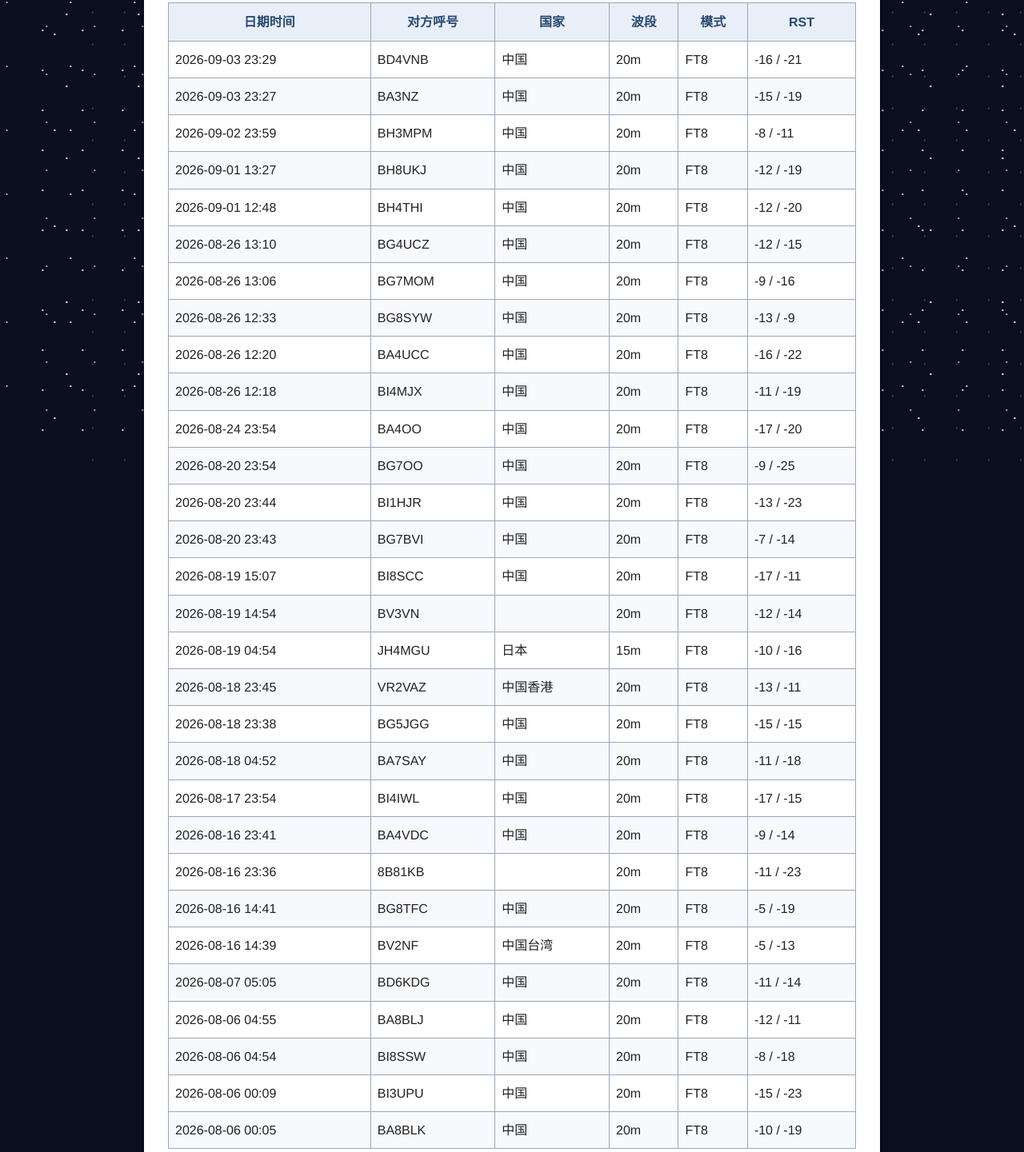
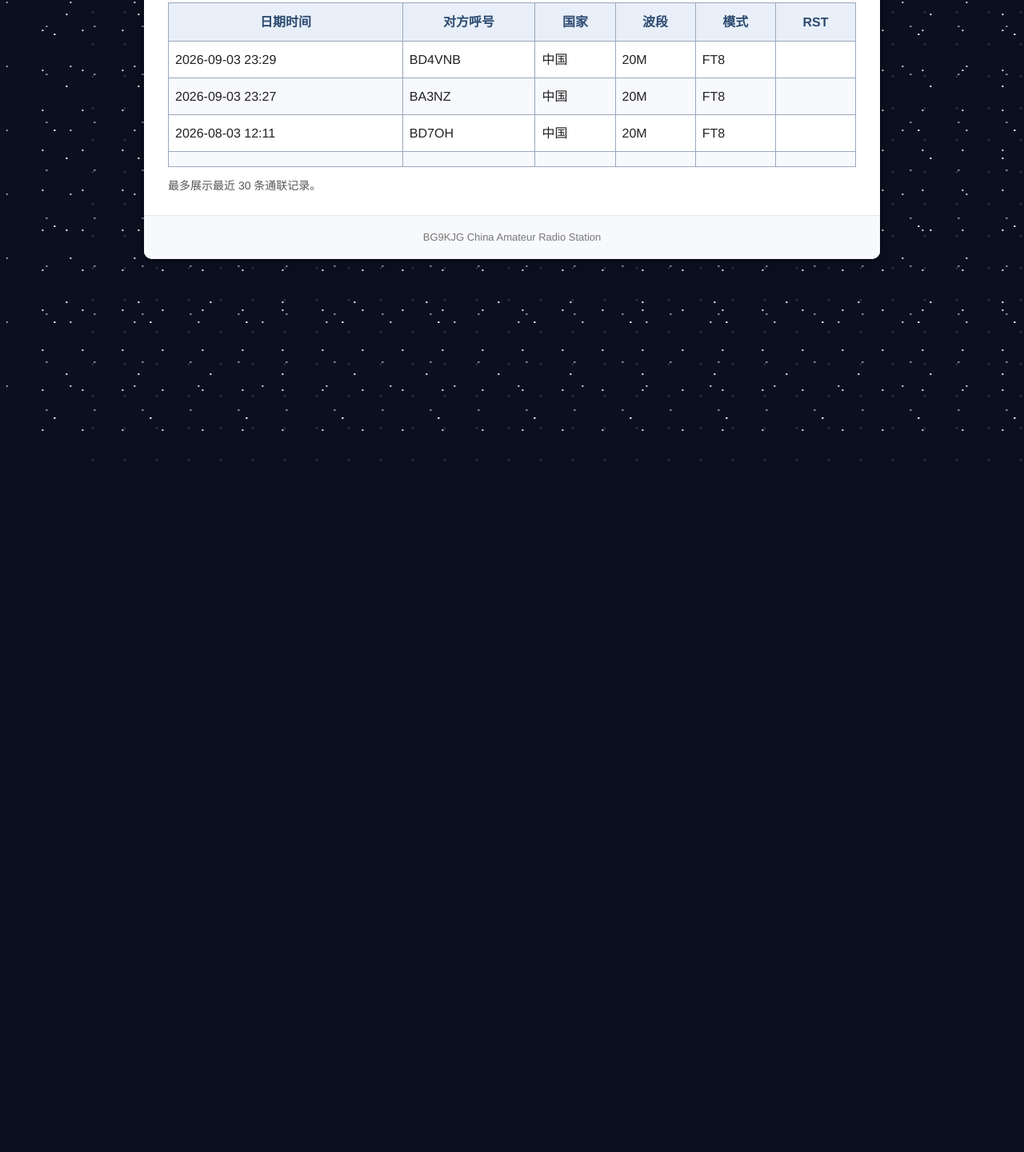
Before and after one commit to pop0836/hamer, a plain HTML site: page log.html in a window 1280 px wide. Shown: the part 262-1703 px from the top of the page at 80% size. After the commit the page ends 800 px from the top, so only its background shows below. Drawn offline with Linux system fonts and the light colour scheme.

Commit message:
9月8日更新

```diff
--- a/log.html
+++ b/log.html
@@ -269,270 +269,36 @@ footer {
 <td>2026-09-03 23:29</td>
 <td>BD4VNB</td>
 <td>中国</td>
-<td>20m</td>
+<td>20M</td>
 <td>FT8</td>
-<td>-16 / -21</td>
+<td></td>
 </tr>
 
 <tr>
 <td>2026-09-03 23:27</td>
 <td>BA3NZ</td>
 <td>中国</td>
-<td>20m</td>
+<td>20M</td>
 <td>FT8</td>
-<td>-15 / -19</td>
+<td></td>
 </tr>
 
 <tr>
-<td>2026-09-02 23:59</td>
-<td>BH3MPM</td>
+<td>2026-08-03 12:11</td>
+<td>BD7OH</td>
 <td>中国</td>
-<td>20m</td>
+<td>20M</td>
 <td>FT8</td>
-<td>-8 / -11</td>
+<td></td>
 </tr>
 
 <tr>
-<td>2026-09-01 13:27</td>
-<td>BH8UKJ</td>
-<td>中国</td>
-<td>20m</td>
-<td>FT8</td>
-<td>-12 / -19</td>
-</tr>
-
-<tr>
-<td>2026-09-01 12:48</td>
-<td>BH4THI</td>
-<td>中国</td>
-<td>20m</td>
-<td>FT8</td>
-<td>-12 / -20</td>
-</tr>
-
-<tr>
-<td>2026-08-26 13:10</td>
-<td>BG4UCZ</td>
-<td>中国</td>
-<td>20m</td>
-<td>FT8</td>
-<td>-12 / -15</td>
-</tr>
-
-<tr>
-<td>2026-08-26 13:06</td>
-<td>BG7MOM</td>
-<td>中国</td>
-<td>20m</td>
-<td>FT8</td>
-<td>-9 / -16</td>
-</tr>
-
-<tr>
-<td>2026-08-26 12:33</td>
-<td>BG8SYW</td>
-<td>中国</td>
-<td>20m</td>
-<td>FT8</td>
-<td>-13 / -9</td>
-</tr>
-
-<tr>
-<td>2026-08-26 12:20</td>
-<td>BA4UCC</td>
-<td>中国</td>
-<td>20m</td>
-<td>FT8</td>
-<td>-16 / -22</td>
-</tr>
-
-<tr>
-<td>2026-08-26 12:18</td>
-<td>BI4MJX</td>
-<td>中国</td>
-<td>20m</td>
-<td>FT8</td>
-<td>-11 / -19</td>
-</tr>
-
-<tr>
-<td>2026-08-24 23:54</td>
-<td>BA4OO</td>
-<td>中国</td>
-<td>20m</td>
-<td>FT8</td>
-<td>-17 / -20</td>
-</tr>
-
-<tr>
-<td>2026-08-20 23:54</td>
-<td>BG7OO</td>
-<td>中国</td>
-<td>20m</td>
-<td>FT8</td>
-<td>-9 / -25</td>
-</tr>
-
-<tr>
-<td>2026-08-20 23:44</td>
-<td>BI1HJR</td>
-<td>中国</td>
-<td>20m</td>
-<td>FT8</td>
-<td>-13 / -23</td>
-</tr>
-
-<tr>
-<td>2026-08-20 23:43</td>
-<td>BG7BVI</td>
-<td>中国</td>
-<td>20m</td>
-<td>FT8</td>
-<td>-7 / -14</td>
-</tr>
-
-<tr>
-<td>2026-08-19 15:07</td>
-<td>BI8SCC</td>
-<td>中国</td>
-<td>20m</td>
-<td>FT8</td>
-<td>-17 / -11</td>
-</tr>
-
-<tr>
-<td>2026-08-19 14:54</td>
-<td>BV3VN</td>
 <td></td>
-<td>20m</td>
-<td>FT8</td>
-<td>-12 / -14</td>
-</tr>
-
-<tr>
-<td>2026-08-19 04:54</td>
-<td>JH4MGU</td>
-<td>日本</td>
-<td>15m</td>
-<td>FT8</td>
-<td>-10 / -16</td>
-</tr>
-
-<tr>
-<td>2026-08-18 23:45</td>
-<td>VR2VAZ</td>
-<td>中国香港</td>
-<td>20m</td>
-<td>FT8</td>
-<td>-13 / -11</td>
-</tr>
-
-<tr>
-<td>2026-08-18 23:38</td>
-<td>BG5JGG</td>
-<td>中国</td>
-<td>20m</td>
-<td>FT8</td>
-<td>-15 / -15</td>
-</tr>
-
-<tr>
-<td>2026-08-18 04:52</td>
-<td>BA7SAY</td>
-<td>中国</td>
-<td>20m</td>
-<td>FT8</td>
-<td>-11 / -18</td>
-</tr>
-
-<tr>
-<td>2026-08-17 23:54</td>
-<td>BI4IWL</td>
-<td>中国</td>
-<td>20m</td>
-<td>FT8</td>
-<td>-17 / -15</td>
-</tr>
-
-<tr>
-<td>2026-08-16 23:41</td>
-<td>BA4VDC</td>
-<td>中国</td>
-<td>20m</td>
-<td>FT8</td>
-<td>-9 / -14</td>
-</tr>
-
-<tr>
-<td>2026-08-16 23:36</td>
-<td>8B81KB</td>
 <td></td>
-<td>20m</td>
-<td>FT8</td>
-<td>-11 / -23</td>
-</tr>
-
-<tr>
-<td>2026-08-16 14:41</td>
-<td>BG8TFC</td>
-<td>中国</td>
-<td>20m</td>
-<td>FT8</td>
-<td>-5 / -19</td>
-</tr>
-
-<tr>
-<td>2026-08-16 14:39</td>
-<td>BV2NF</td>
-<td>中国台湾</td>
-<td>20m</td>
-<td>FT8</td>
-<td>-5 / -13</td>
-</tr>
-
-<tr>
-<td>2026-08-07 05:05</td>
-<td>BD6KDG</td>
-<td>中国</td>
-<td>20m</td>
-<td>FT8</td>
-<td>-11 / -14</td>
-</tr>
-
-<tr>
-<td>2026-08-06 04:55</td>
-<td>BA8BLJ</td>
-<td>中国</td>
-<td>20m</td>
-<td>FT8</td>
-<td>-12 / -11</td>
-</tr>
-
-<tr>
-<td>2026-08-06 04:54</td>
-<td>BI8SSW</td>
-<td>中国</td>
-<td>20m</td>
-<td>FT8</td>
-<td>-8 / -18</td>
-</tr>
-
-<tr>
-<td>2026-08-06 00:09</td>
-<td>BI3UPU</td>
-<td>中国</td>
-<td>20m</td>
-<td>FT8</td>
-<td>-15 / -23</td>
-</tr>
-
-<tr>
-<td>2026-08-06 00:05</td>
-<td>BA8BLK</td>
-<td>中国</td>
-<td>20m</td>
-<td>FT8</td>
-<td>-10 / -19</td>
+<td></td>
+<td></td>
+<td></td>
+<td></td>
 </tr>
 </tbody>
 </table>
```
Also changed, not shown: gallery.html (+18 -0 lines), img/天线调谐器.png (added), 4 other files.
